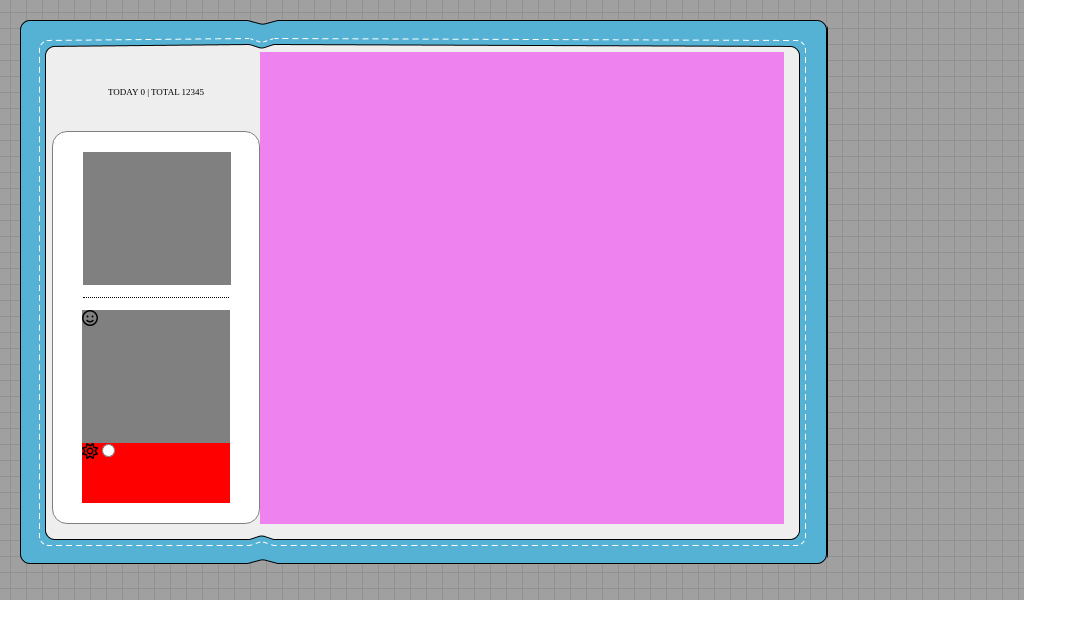
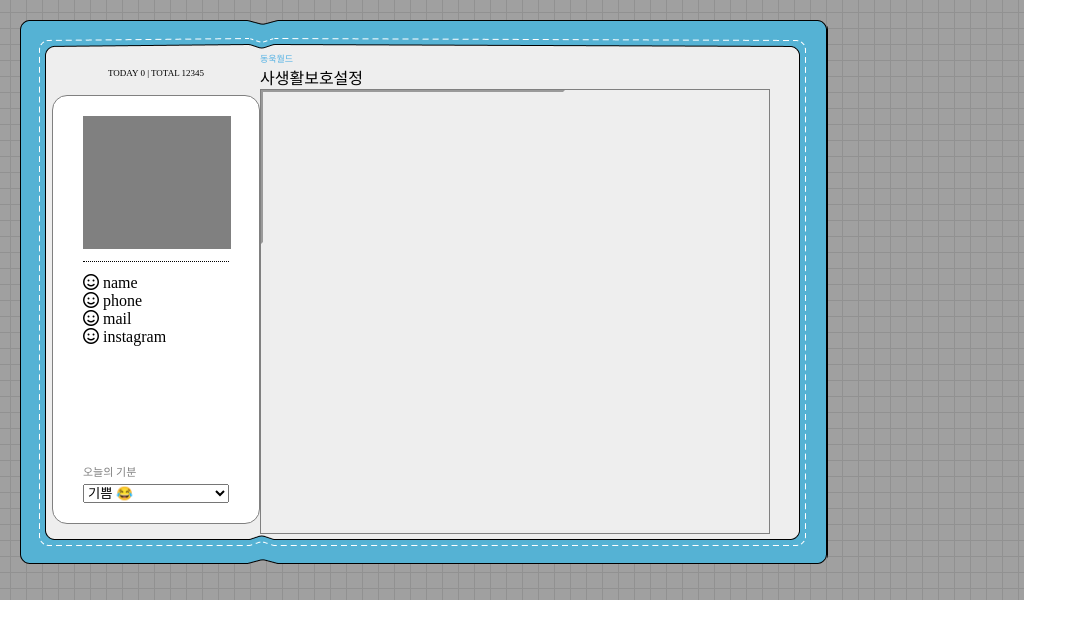
Before and after one commit to wookd0ng/inflearn_project2, a plain HTML site: page cyworld/styles/index.htm in a window 1280 px wide. Shown: the whole page, without its empty margins (0-1087 px from the left). Drawn offline with Linux system fonts and the light colour scheme.

Commit message:
두번째 커밋

```diff
--- a/cyworld/styles/index.css
+++ b/cyworld/styles/index.css
@@ -30,7 +30,7 @@
 
 .wrapper__left__header{
     width: 100%;
-    height: 30%;
+    height: 10%;
     display: flex;
     flex-direction: row;
     justify-content: center;
@@ -68,9 +68,12 @@
 
 }
 .left__body__profile{
-      width: 148px;
-    height: 133px;
-    background-color: gray;
+    width: 100%;
+    height: 100%;
+    display: flex;
+    flex-direction: column;
+    justify-content: flex-start;
+    /* 기본값을 확실하게 똑같이 표시 */
 }
 .left_body_line{
      border-top:1px dotted black;
@@ -78,13 +81,43 @@
 }
 
 .left__body__footer{
-      width: 148px;
-    height: 60px;
-    background-color: red;
+    width: 100%;
+
 }
 
+.wrapper__feel{
+    width: 100%;
+    display: flex;
+    flex-direction: column;
+    justify-content: center;
+}
+
+.feel__title{
+    color:grey;
+    font-size: 11px;
+    margin-bottom: 5px;
+}
 .wrapper__right{
     width: 524px;
     height: 472px;
-    background-color: violet;
+
 }
+.wrapper__right__header{
+    width: 510px;
+    display: flex;
+    flex-direction: row;
+    justify-content: space-between;
+    align-items: flex-end;
+    padding: 0px 14px;
+}
+
+.right__header__title, right__header__setting{
+    color:#55b2e4;
+    font-size: 9px;
+}
+
+.wrapper__right__body{
+    width: 510px;
+    height: 445px;
+    border: 1px solid gray;
+}
--- a/cyworld/styles/index.htm
+++ b/cyworld/styles/index.htm
@@ -26,17 +26,57 @@
                             <div class="left__body__header__line"></div>
                         </div>
                         <div class="left__body__profile">
-                            <i class="fa-regular fa-face-smile"></i>
+                            <div class="profile_detail">
+                                <i class="fa-regular fa-face-smile"></i>
+                                name
+                            </div>
+
+                            <div class="profile_detail">
+                                <i class="fa-regular fa-face-smile"></i>
+                                phone
+                            </div>
+
+                            <div class="profile_detail">
+                                <i class="fa-regular fa-face-smile"></i>
+                                mail
+                            </div>
+
+                            <div class="profile_detail">
+                                <i class="fa-regular fa-face-smile"></i>
+                                instagram
+                            </div>
+
                         </div>
                         <div class="left__body__body"></div>
                         <div class="left__body__footer">
-                            <i class="fa-regular fa-sun"></i>
-                            <input type="radio">
+                            <div class="wrapper__feel">
+                           <div class="feel__title">오늘의 기분</div>
+                           <select class="feel__select">
+                                <option>기쁨 😂</option>
+                                <option>슬픔 🥹</option>
+                                <option>화남 💢</option>
+                                <option>생각 🤔</option>
+                           </select>
+
                             <!-- 이모티콘 사용법: 윈도우키+마침표 -->
                         </div>
                     </div>
+                    </div>
                 </div>
-                    <div class="wrapper__right"></div>
+                    <div class="wrapper__right">
+                        <div class="right__header__title">
+                            동욱월드
+                        </div>
+
+                        <div class="right__header__setting">
+                            사생활보호설정
+                        </div>
+
+                        <div class="wrapper__right__body">
+                            <iframe></iframe>
+                        </div>
+
+                    </div>
 
             </div>
         </div>
```
Also changed, not shown: cyworld/home.html (added), cyworld/styles/home.css (added).
